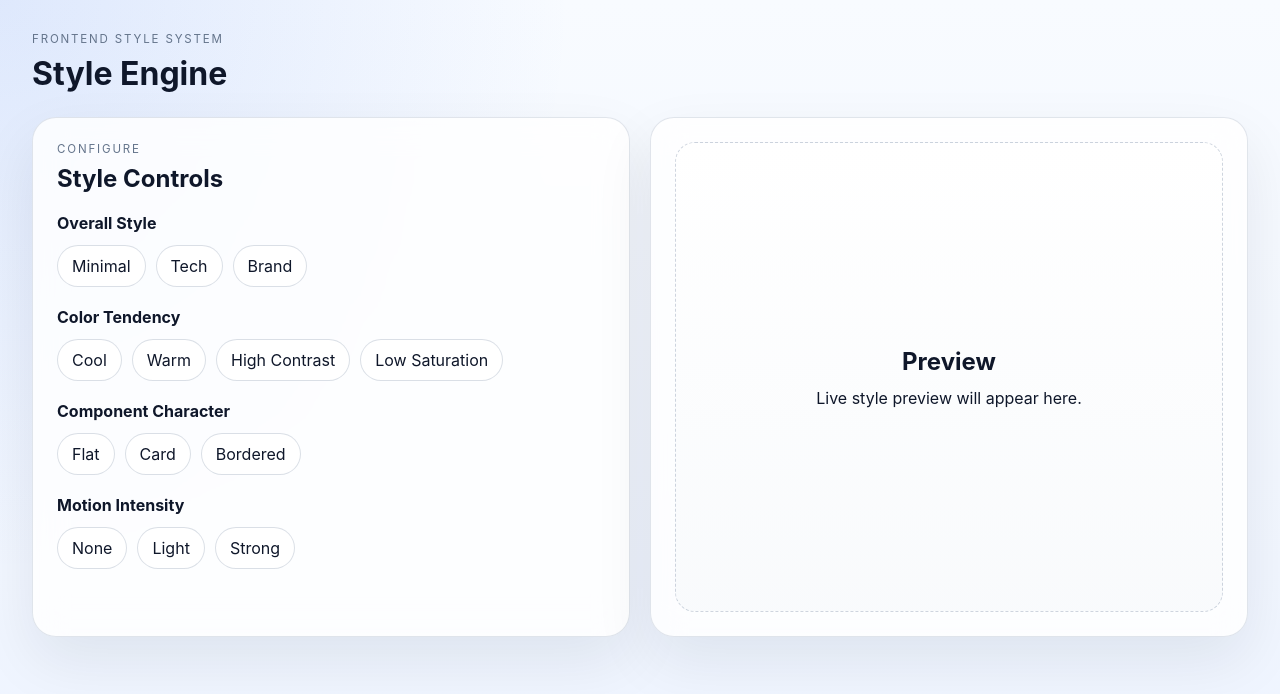
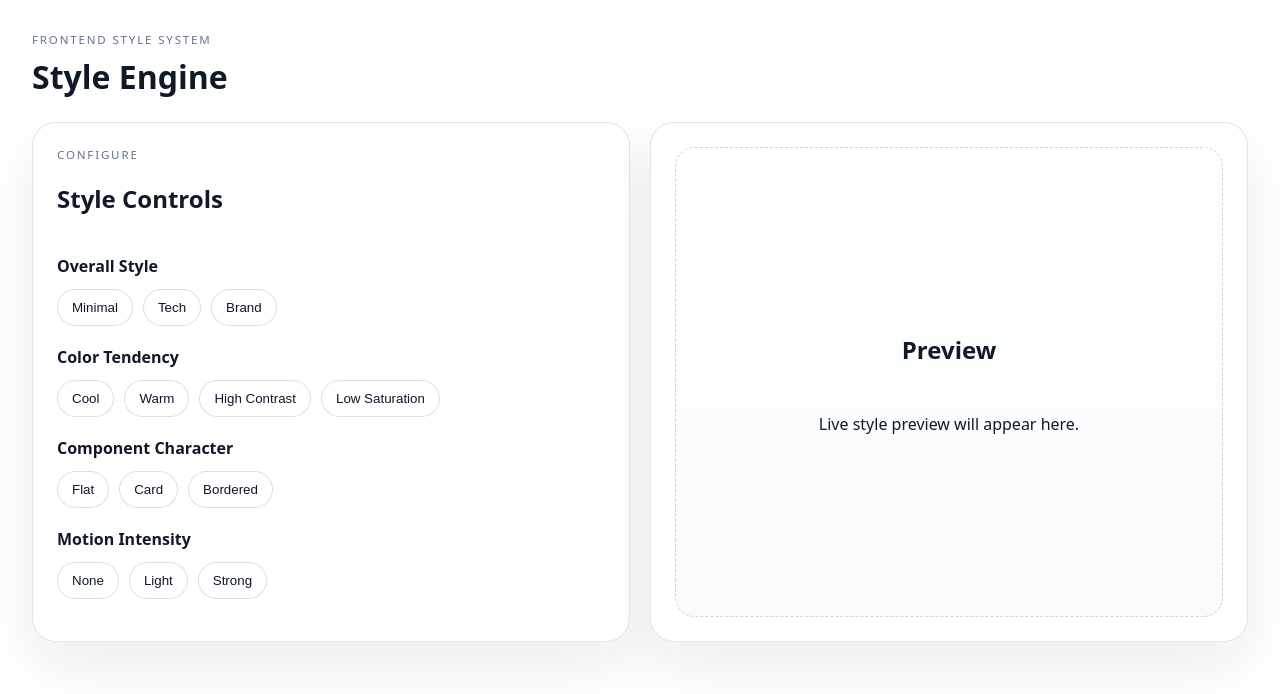
Before and after one commit to whix/frontend-development-standard, a React (Vite) app: page / in a window 1280 px wide. Shown: the top 694 px of the page. Built offline with nearby package versions, Linux system fonts and the light colour scheme.

Commit message:
fix: trim task 7 layout scope

```diff
--- a/src/App.tsx
+++ b/src/App.tsx
@@ -6,7 +6,18 @@ export default function App() {
     <StudioLayout
       controls={<StyleControls />}
       preview={
-        <div className="preview-surface">
+        <div
+          style={{
+            display: "grid",
+            placeContent: "center",
+            minHeight: "100%",
+            borderRadius: 20,
+            border: "1px dashed rgba(148, 163, 184, 0.45)",
+            background: "linear-gradient(180deg, rgba(255, 255, 255, 0.92), rgba(248, 250, 252, 0.92))",
+            textAlign: "center",
+            gap: 12
+          }}
+        >
           <h2>Preview</h2>
           <p>Live style preview will appear here.</p>
         </div>
--- a/src/components/config/style-controls.tsx
+++ b/src/components/config/style-controls.tsx
@@ -1,3 +1,4 @@
+import type { StyleOption } from "../../types/style";
 import {
   colorTendencyOptions,
   componentCharacterOptions,
@@ -10,14 +11,24 @@ function OptionGroup({
   options
 }: {
   label: string;
-  options: { value: string; label: string }[];
+  options: StyleOption<string>[];
 }) {
   return (
-    <section className="style-group" aria-label={label}>
-      <h2 className="style-group__title">{label}</h2>
-      <div className="style-group__options">
+    <section aria-label={label} style={{ display: "grid", gap: 12 }}>
+      <h2 style={{ margin: 0, fontSize: "1rem" }}>{label}</h2>
+      <div style={{ display: "flex", flexWrap: "wrap", gap: 10 }}>
         {options.map((option) => (
-          <button key={option.value} type="button" className="style-chip">
+          <button
+            key={option.value}
+            type="button"
+            style={{
+              border: "1px solid rgba(148, 163, 184, 0.35)",
+              borderRadius: 999,
+              padding: "10px 14px",
+              background: "#fff",
+              color: "#0f172a"
+            }}
+          >
             {option.label}
           </button>
         ))}
@@ -28,9 +39,19 @@ function OptionGroup({
 
 export default function StyleControls() {
   return (
-    <div className="style-controls">
-      <div className="style-controls__header">
-        <p className="style-controls__eyebrow">Configure</p>
+    <div style={{ display: "grid", gap: 20 }}>
+      <div>
+        <p
+          style={{
+            margin: "0 0 8px",
+            textTransform: "uppercase",
+            letterSpacing: "0.16em",
+            fontSize: "0.72rem",
+            color: "#64748b"
+          }}
+        >
+          Configure
+        </p>
         <h2>Style Controls</h2>
       </div>
 
--- a/src/components/layout/studio-layout.tsx
+++ b/src/components/layout/studio-layout.tsx
@@ -7,15 +7,54 @@ interface StudioLayoutProps {
 
 export default function StudioLayout({ controls, preview }: StudioLayoutProps) {
   return (
-    <main className="studio-shell">
-      <header className="studio-shell__header">
-        <p className="studio-shell__eyebrow">Frontend Style System</p>
+    <main style={{ minHeight: "100vh", padding: 32 }}>
+      <header style={{ marginBottom: 24 }}>
+        <p
+          style={{
+            margin: "0 0 8px",
+            textTransform: "uppercase",
+            letterSpacing: "0.16em",
+            fontSize: "0.72rem",
+            color: "#64748b"
+          }}
+        >
+          Frontend Style System
+        </p>
         <h1>Style Engine</h1>
       </header>
 
-      <section className="studio-grid" aria-label="Studio workspace">
-        <div className="studio-panel studio-panel--controls">{controls}</div>
-        <div className="studio-panel studio-panel--preview">{preview}</div>
+      <section
+        aria-label="Studio workspace"
+        style={{
+          display: "grid",
+          gridTemplateColumns: "repeat(2, minmax(320px, 1fr))",
+          gap: 20
+        }}
+      >
+        <div
+          style={{
+            minHeight: 520,
+            padding: 24,
+            border: "1px solid rgba(148, 163, 184, 0.28)",
+            borderRadius: 24,
+            background: "rgba(255, 255, 255, 0.82)",
+            boxShadow: "0 24px 60px rgba(15, 23, 42, 0.08)"
+          }}
+        >
+          {controls}
+        </div>
+        <div
+          style={{
+            minHeight: 520,
+            padding: 24,
+            border: "1px solid rgba(148, 163, 184, 0.28)",
+            borderRadius: 24,
+            background: "rgba(255, 255, 255, 0.82)",
+            boxShadow: "0 24px 60px rgba(15, 23, 42, 0.08)"
+          }}
+        >
+          {preview}
+        </div>
       </section>
     </main>
   );
--- a/src/styles.css
+++ b/src/styles.css
@@ -1,9 +1,6 @@
 :root {
-  font-family: Inter, "Segoe UI", sans-serif;
-  color: #0f172a;
-  background:
-    radial-gradient(circle at top left, rgba(37, 99, 235, 0.12), transparent 38%),
-    linear-gradient(180deg, #f8fbff 0%, #eef4ff 100%);
+  font-family: system-ui, sans-serif;
+  color: #111827;
 }
 
 * {
@@ -18,99 +15,11 @@ body,
 }
 
 body {
+  margin: 0;
   min-height: 100vh;
   font-family: inherit;
 }
 
-button {
-  font: inherit;
-}
-
-h1,
-h2,
-p {
+h1 {
   margin: 0;
 }
-
-.studio-shell {
-  min-height: 100vh;
-  padding: 32px;
-}
-
-.studio-shell__header {
-  margin-bottom: 24px;
-}
-
-.studio-shell__eyebrow,
-.style-controls__eyebrow {
-  margin-bottom: 8px;
-  text-transform: uppercase;
-  letter-spacing: 0.16em;
-  font-size: 0.72rem;
-  color: #64748b;
-}
-
-.studio-grid {
-  display: grid;
-  grid-template-columns: minmax(320px, 1fr) minmax(320px, 1fr);
-  gap: 20px;
-}
-
-.studio-panel {
-  min-height: 520px;
-  padding: 24px;
-  border: 1px solid rgba(148, 163, 184, 0.28);
-  border-radius: 24px;
-  background: rgba(255, 255, 255, 0.82);
-  box-shadow: 0 24px 60px rgba(15, 23, 42, 0.08);
-  backdrop-filter: blur(16px);
-}
-
-.style-controls {
-  display: grid;
-  gap: 20px;
-}
-
-.style-group {
-  display: grid;
-  gap: 12px;
-}
-
-.style-group__title {
-  font-size: 1rem;
-}
-
-.style-group__options {
-  display: flex;
-  flex-wrap: wrap;
-  gap: 10px;
-}
-
-.style-chip {
-  border: 1px solid rgba(148, 163, 184, 0.35);
-  border-radius: 999px;
-  padding: 10px 14px;
-  background: #fff;
-  color: #0f172a;
-}
-
-.preview-surface {
-  display: grid;
-  place-content: center;
-  min-height: 100%;
-  border-radius: 20px;
-  border: 1px dashed rgba(148, 163, 184, 0.45);
-  background: linear-gradient(180deg, rgba(255, 255, 255, 0.92), rgba(248, 250, 252, 0.92));
-  text-align: center;
-  gap: 12px;
-}
-
-@media (max-width: 900px) {
-  .studio-shell {
-    padding: 20px;
-  }
-
-  .studio-grid {
-    grid-template-columns: 1fr;
-  }
-}
```
Also changed, not shown: 1 other file (tests, documents, lock files or other folders).
